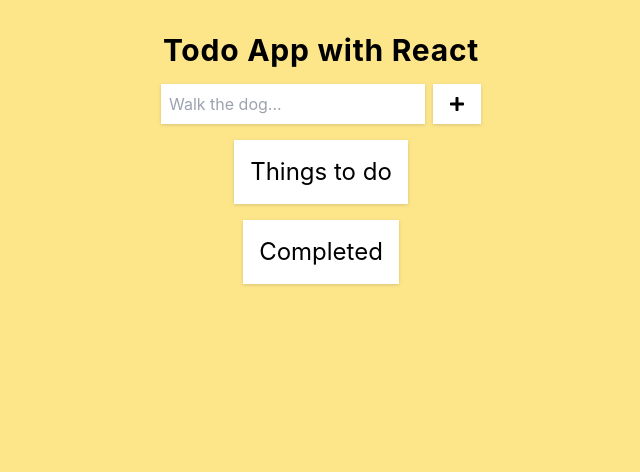
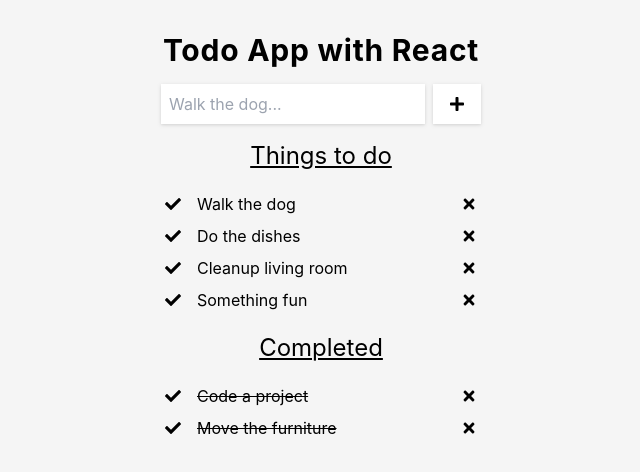
Before and after one commit to bjornnorgaard/todo, a React (Create React App) app in the folder react-typescript-tailwind/: page / in a window 1280 px wide. Shown: the top 472 px of the page, without its empty margins (319-959 px from the left). Built offline with nearby package versions, Linux system fonts and the light colour scheme.

Commit message:
Comps communication done

```diff
--- a/react-typescript-tailwind/src/App.tsx
+++ b/react-typescript-tailwind/src/App.tsx
@@ -2,11 +2,18 @@
 import './App.css';
 import { Header } from "./components/Header";
 import { Input } from "./components/Input";
+import { TodoList } from "./components/TodoList";
 import { Todo } from "./types/Todo";
-import { TodoList } from "./components/TodoList";
 
 function App() {
-    const [todos, setTodos] = useState<Todo[]>([]);
+    const [todos, setTodos] = useState<Todo[]>([
+        {id: "1", desc:"Walk the dog", completed: false},
+        {id: "2", desc:"Do the dishes", completed: false},
+        {id: "3", desc:"Code a project", completed: true},
+        {id: "4", desc:"Cleanup living room", completed: false},
+        {id: "5", desc:"Move the furniture", completed: true},
+        {id: "6", desc:"Something fun", completed: false},
+    ]);
 
     function addTodo(desc: string) {
         const uuid = require("uuid");
@@ -27,8 +34,7 @@
     }
 
     return (
-        <div className="h-screen bg-amber-200 pt-8">
-            <div className="flex flex-col items-center gap-4">
+        <div className="flex max-w-xs m-auto mt-8 flex-col items-center gap-4">
             <Header></Header>
             <Input onInput={addTodo}></Input>
 
@@ -42,7 +48,6 @@
                       toggleComplete={toggleComplete}
                       completed={true}></TodoList>
         </div>
-        </div>
     );
 }
 
--- a/react-typescript-tailwind/src/components/Header.tsx
+++ b/react-typescript-tailwind/src/components/Header.tsx
@@ -2,6 +2,6 @@
 
 export function Header() {
     return (
-        <h1 className="text-3xl font-bold tracking-wide">Todo App with React</h1>
+        <h1 className="w-full text-center text-3xl font-bold tracking-wide">Todo App with React</h1>
     );
 }
--- a/react-typescript-tailwind/src/components/Input.tsx
+++ b/react-typescript-tailwind/src/components/Input.tsx
@@ -15,7 +15,7 @@
     }
 
     return (
-        <form className="flex gap-2" onSubmit={onSubmit}>
+        <form className="flex gap-2 w-full" onSubmit={onSubmit}>
             <input className="w-full p-2 drop-shadow"
                    type="text"
                    placeholder="Walk the dog... "
--- a/react-typescript-tailwind/src/components/TodoList.tsx
+++ b/react-typescript-tailwind/src/components/TodoList.tsx
@@ -14,12 +14,12 @@
     }
 
     function createRow(t: Todo) {
-        return <div className="flex flex-row justify-between gap-4 p-1">
+        return <div key={t.id} className="flex flex-row justify-between gap-4 p-1">
             <button onClick={() => props.toggleComplete(t.id)}>
                 {getToggleIcon(true)}
             </button>
 
-            <div>{t.desc}</div>
+            <div className={t.completed ? "line-through text-left w-full" : "text-left w-full"}>{t.desc}</div>
 
             <button onClick={() => props.deleteTodo(t.id)}>
                 <FaTimes className="h-auto hover:text-red-400"/>
@@ -28,8 +28,8 @@
     }
 
     return (
-        <div className="bg-white p-4 drop-shadow">
-            <h2 className="text-2xl">{props.completed ? "Completed" : "Things to do"}</h2>
+        <div className="w-full">
+            <h2 className="text-2xl text-center mb-4 underline">{props.completed ? "Completed" : "Things to do"}</h2>
             {props.todos.filter(t => t.completed === props.completed).map(t => createRow(t))}
         </div>
     );
--- a/react-typescript-tailwind/src/index.css
+++ b/react-typescript-tailwind/src/index.css
@@ -9,4 +9,5 @@
     sans-serif;
     -webkit-font-smoothing: antialiased;
     -moz-osx-font-smoothing: grayscale;
+    background-color: whitesmoke;
 }
```
Lines whose indentation alone changed are shown as unchanged.
